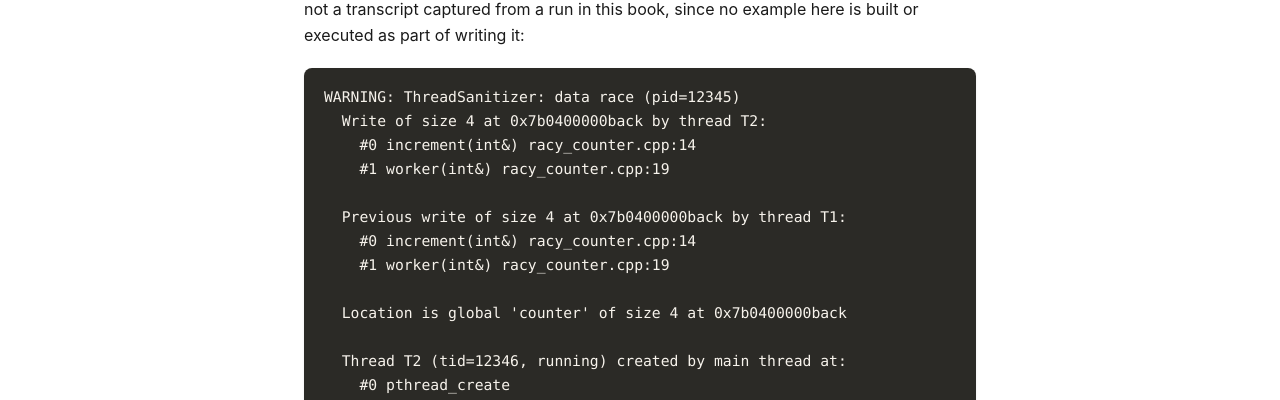
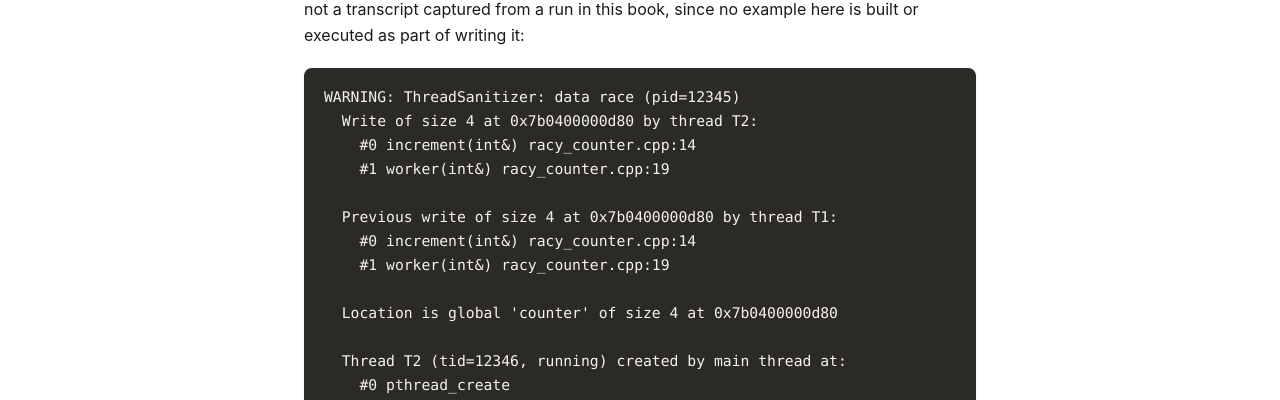
Before and after one commit to patterncatalyst/cpp-concurrency-and-parallelism, a Jekyll site: the page built from _docs/27-debugging-real-races-and-deadlocks.md, in a window 1280 px wide and 900 px high, scrolled down 3679 px. Shown: the part 172-572 px from the top of the window. Built offline with Jekyll 4.4.1, drawn with Linux system fonts in a browser that asks for light colours; some of the changed text lies outside the part shown.

Commit message:
fix(r01): ch27 valid TSan hex address; ch26/30/32 API-accuracy nits (robust-mutex, constinit helper, static_thread_pool ns)

````diff
--- a/_docs/27-debugging-real-races-and-deadlocks.md
+++ b/_docs/27-debugging-real-races-and-deadlocks.md
@@ -50,15 +50,15 @@
 
 ```
 WARNING: ThreadSanitizer: data race (pid=12345)
-  Write of size 4 at 0x7b0400000back by thread T2:
+  Write of size 4 at 0x7b0400000d80 by thread T2:
     #0 increment(int&) racy_counter.cpp:14
     #1 worker(int&) racy_counter.cpp:19
 
-  Previous write of size 4 at 0x7b0400000back by thread T1:
+  Previous write of size 4 at 0x7b0400000d80 by thread T1:
     #0 increment(int&) racy_counter.cpp:14
     #1 worker(int&) racy_counter.cpp:19
 
-  Location is global 'counter' of size 4 at 0x7b0400000back
+  Location is global 'counter' of size 4 at 0x7b0400000d80
 
   Thread T2 (tid=12346, running) created by main thread at:
     #0 pthread_create
````
Also changed, not shown: _docs/26-error-handling-vs-exception-handling.md (+1 -1 lines), _docs/30-coding-practices-for-concurrency.md (+3 -0 lines), _docs/32-concurrency-in-containers.md (+2 -2 lines).
